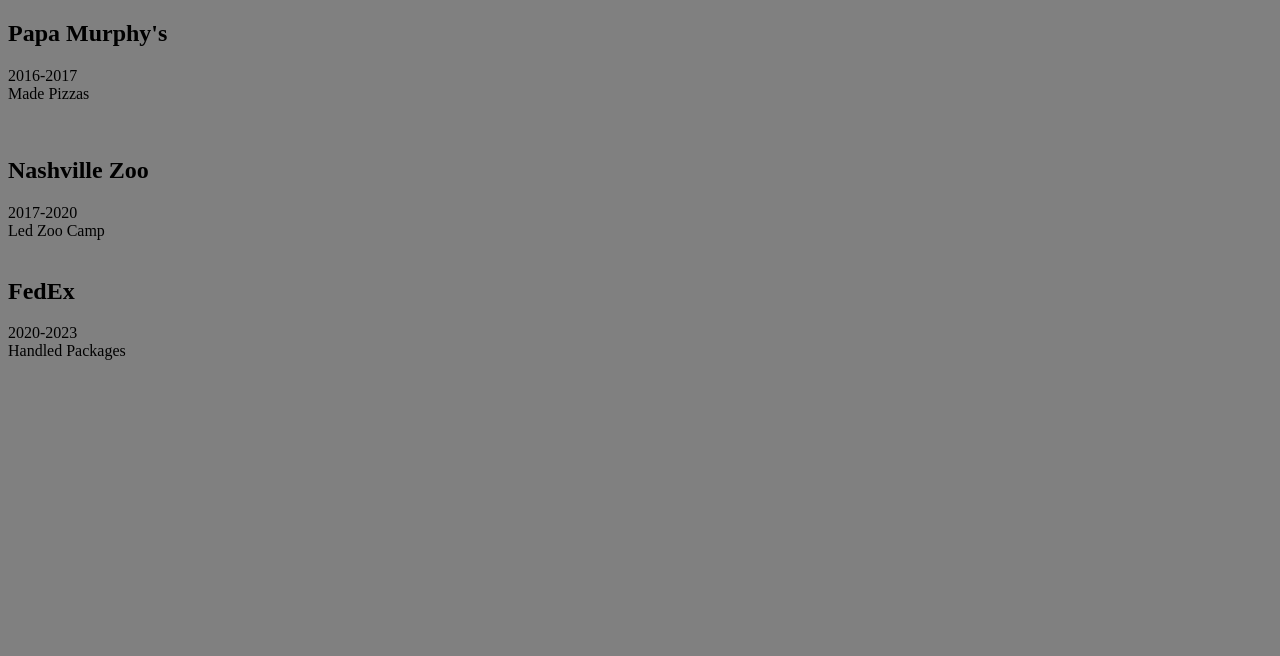
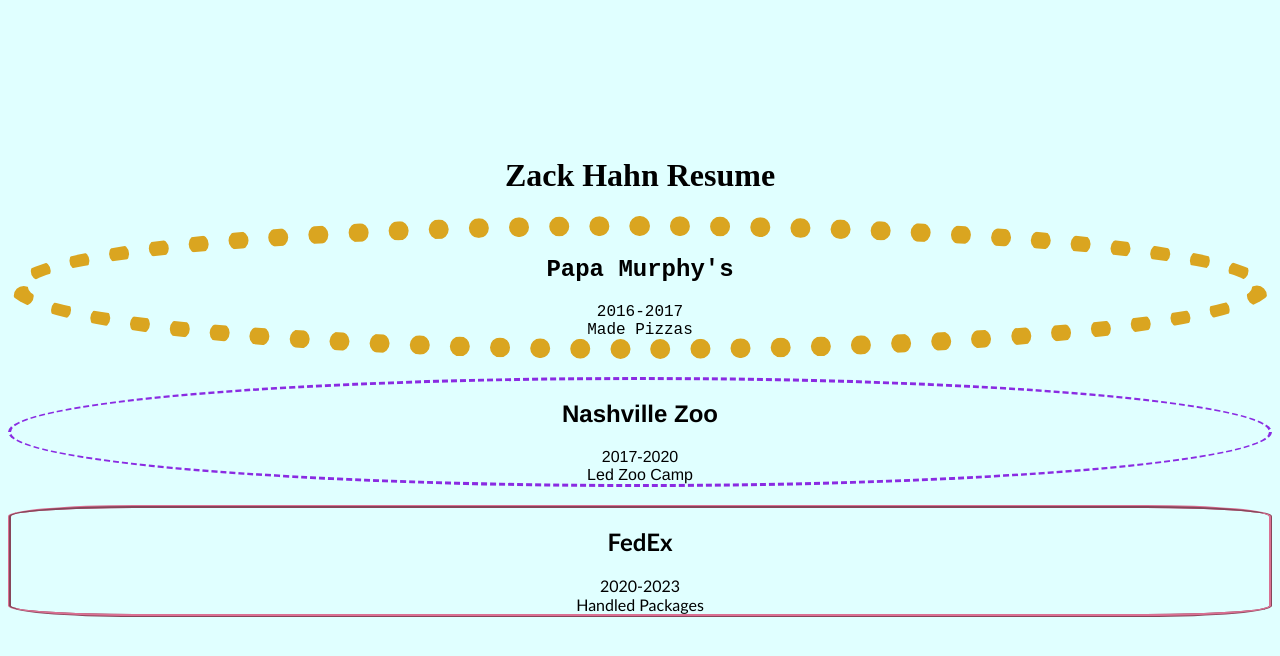
Before and after one commit to zhahn98/LAB-HTML-Resume, a plain HTML site: page index.html in a window 1280 px wide. Drawn offline with Linux system fonts and the light colour scheme.

Commit message:
finalized resume css

```diff
--- a/index.html
+++ b/index.html
@@ -10,28 +10,33 @@
 <body>
   <main>
   <script src="main.js"></script>
-  <p>
-    <article id="papas">
+  <div class="heading">
+    <h1>
+      Zack Hahn Resume
+    </h1>
+  </div>
+  <div>
+    <article class="papas">
     <header>
       <h1>Papa Murphy's</h1><time>2016-2017</time></header>
     <div>Made Pizzas</div>
-    </p>
+    </div>
   </article>
     <br>
-  <n>
-    <article id="zoo">
+  <div>
+    <article class="zoo">
     <header>
       <h1>Nashville Zoo</h1><time>2017-2020</time></header>
     <div>Led Zoo Camp</div>
-  </n>
+    </div>
 </article>
   <br>
-  <f>
-    <article id ="packages">
+  <div>
+  <article class="packages">
     <header>
       <h1>FedEx</h1><time>2020-2023</time></header>
     <div>Handled Packages</div>
-  </f>
+    </div>
 </article>
   </main>
 </body>
--- a/main.css
+++ b/main.css
@@ -1,3 +1,35 @@
 body {
-  background-color: grey;
+  background-color: lightcyan;
+  padding-top: 10%;
+
 }
+
+.heading {
+  text-align: center;
+}
+
+.papas {
+  text-align: center;
+  font-family: 'Courier New', Courier, monospace;
+  border-style: dotted;
+  border-radius: 80%;
+  border-width: 20px;
+  border-color: goldenrod;
+
+}
+
+.zoo {
+  text-align: center;
+  font-family: 'Franklin Gothic Medium', 'Arial Narrow', Arial, sans-serif;
+  border-style: dashed;
+  border-radius: 50%;
+  border-color:blueviolet;
+}
+
+.packages {
+  text-align: center;
+  font-family: 'Gill Sans', 'Gill Sans MT', Calibri, 'Trebuchet MS', sans-serif;
+  border-style: ridge;
+  border-radius: 10%;
+  border-color:palevioletred;
+}
```
